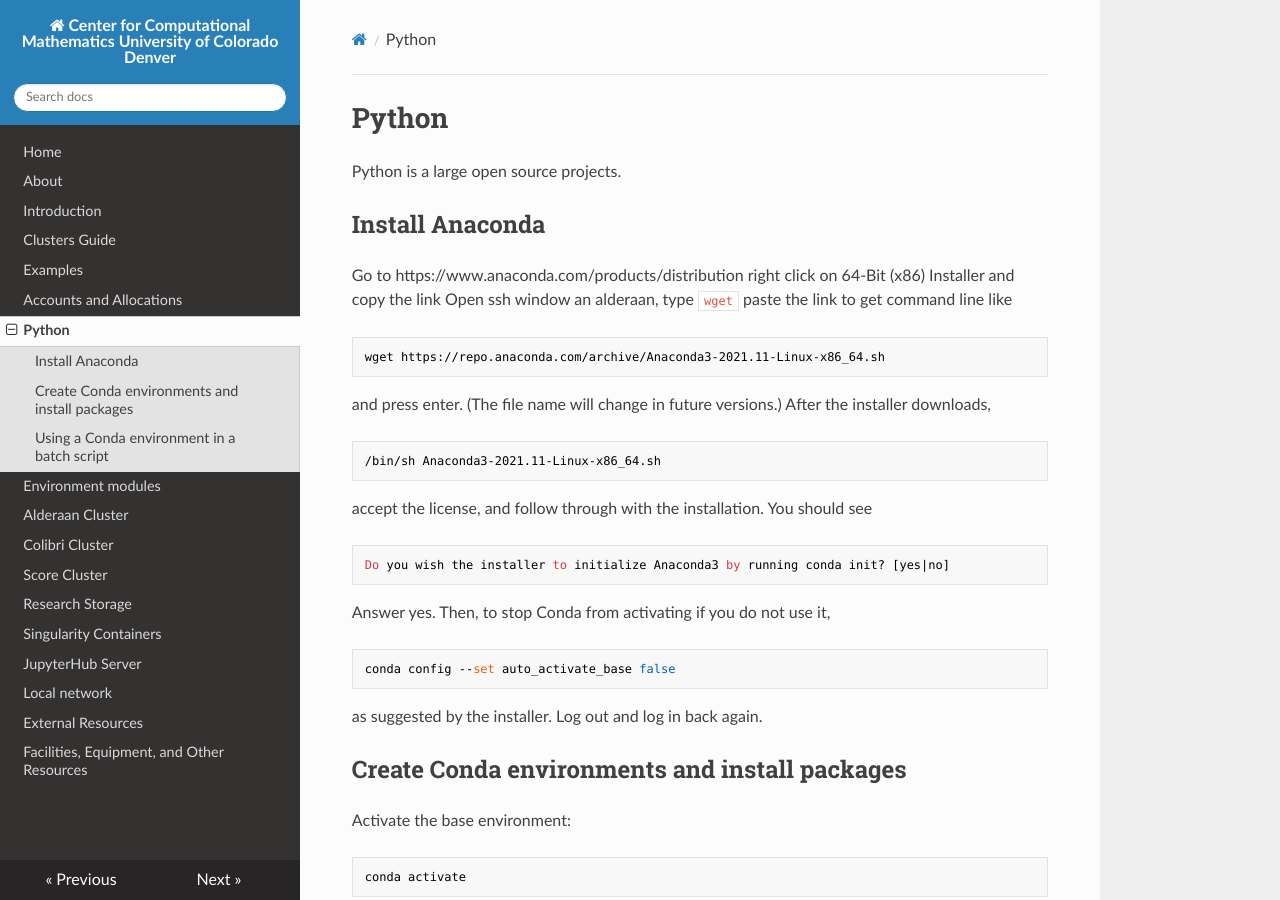
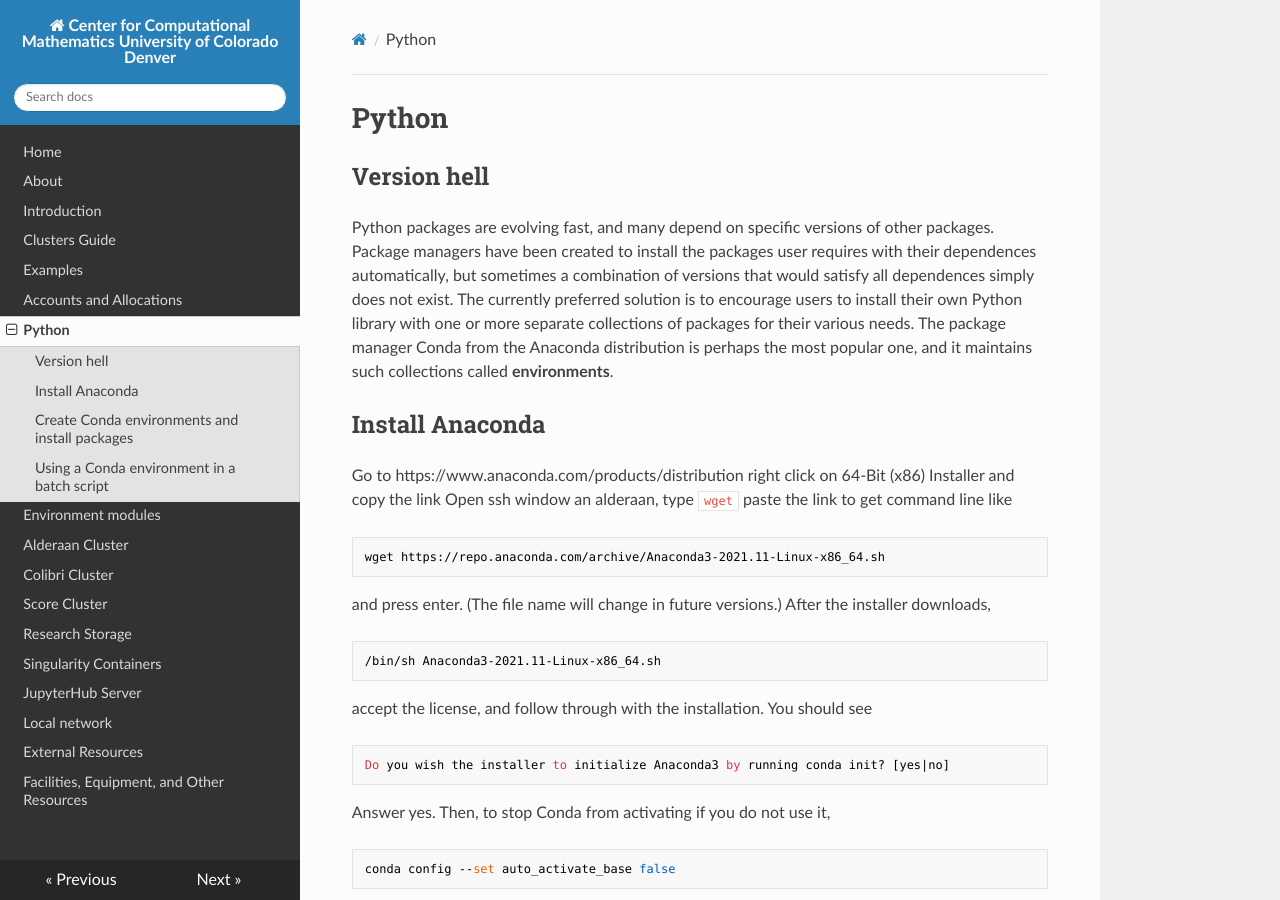
Before and after one commit to ccmucdenver/ccm-docs, an MkDocs documentation site: the page built from docs/python.md, in a window 1280 px wide and 900 px high. Built offline with MkDocs 1.6.1, drawn with Linux system fonts in a browser that asks for light colours; nearby versions of some CDN libraries.

Commit message:
Python version hell

```diff
--- a/docs/python.md
+++ b/docs/python.md
@@ -1,5 +1,12 @@
 # Python
-Python is a large open source projects.
+
+## Version hell
+Python packages are evolving fast, and many depend on specific versions of other packages. Package managers have been created to
+install the packages user requires with their dependences automatically, but sometimes a combination of versions that would
+satisfy all dependences simply does not exist. The currently preferred solution is to encourage users to install their own Python
+library with one or more separate collections of packages for their various needs. The package manager Conda from the
+Anaconda distribution is perhaps the most popular one, and it maintains such collections called **environments**.
+
 
 ## Install Anaconda
 Go to https://www.anaconda.com/products/distribution right click on 64-Bit (x86) Installer and copy the link
```
